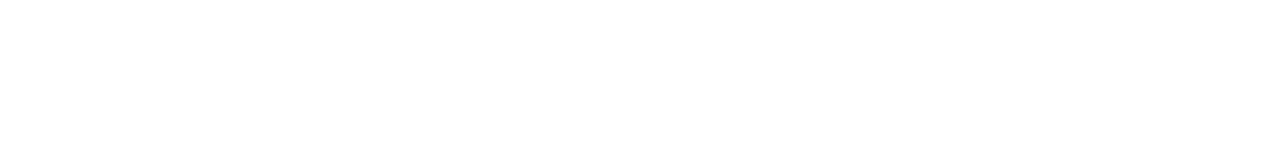
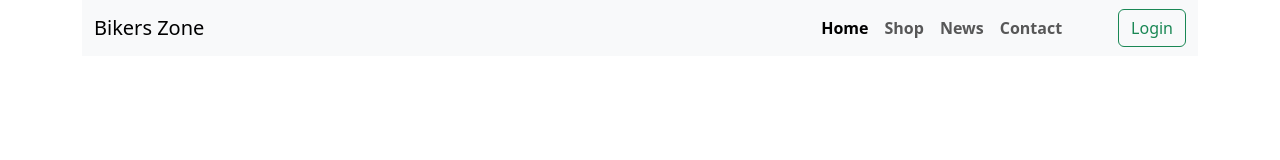
Before and after one commit to Eagl3Eyes/bikers-zone, a plain HTML site: page index.html in a window 1280 px wide. Drawn offline with nearby package versions, Linux system fonts and the light colour scheme.

Commit message:
navbar added

```diff
--- a/index.html
+++ b/index.html
@@ -5,10 +5,42 @@
     <meta http-equiv="X-UA-Compatible" content="IE=edge">
     <meta name="viewport" content="width=device-width, initial-scale=1.0">
     <title>Bikers Zone</title>
+
+    <!-- Style Sheet Link -->
+    <link rel="stylesheet" href="style.css">
+
+    <!-- Bootstrap link -->
+    <link href="https://cdn.jsdelivr.net/npm/bootstrap@5.3.0-alpha1/dist/css/bootstrap.min.css" rel="stylesheet" integrity="sha384-GLhlTQ8iRABdZLl6O3oVMWSktQOp6b7In1Zl3/Jr59b6EGGoI1aFkw7cmDA6j6gD" crossorigin="anonymous">
 </head>
-<body>
+<body class="container-lg">
     <header>
+        <nav class="navbar navbar-expand-lg navbar-light bg-light">
+  <div class="container-fluid">
+    <a class="navbar-brand" href="#">Bikers Zone</a>
+    <button class="navbar-toggler" type="button" data-bs-toggle="collapse" data-bs-target="#navbarSupportedContent" aria-controls="navbarSupportedContent" aria-expanded="false" aria-label="Toggle navigation">
+      <span class="navbar-toggler-icon"></span>
+    </button>
+    <div class="collapse navbar-collapse" id="navbarSupportedContent">
+      <ul class="navbar-nav ms-auto mb-2 mb-lg-0 fw-semibold">
+        <li class="nav-item">
+          <a class="nav-link active" aria-current="page" href="#">Home</a>
+        </li>
+        <li class="nav-item">
+          <a class="nav-link" href="#">Shop</a>
+        </li>
+        <li class="nav-item">
+          <a class="nav-link" href="#">News</a>
+        </li>
+        <li class="nav-item">
+          <a class="nav-link" href="#">Contact</a>
+        </li>
 
+      </ul>
+
+        <button class="ms-5 btn btn-outline-success" type="submit">Login</button>
+    </div>
+  </div>
+</nav>
     </header>
 
     <!-- Main -->
@@ -20,5 +52,9 @@
     <footer>
 
     </footer>
+
+
+    <!-- JavaScript Link -->
+    <script src="https://cdn.jsdelivr.net/npm/bootstrap@5.3.0-alpha1/dist/js/bootstrap.bundle.min.js" integrity="sha384-w76AqPfDkMBDXo30jS1Sgez6pr3x5MlQ1ZAGC+nuZB+EYdgRZgiwxhTBTkF7CXvN" crossorigin="anonymous"></script>
 </body>
 </html>
```
Also changed, not shown: style.css (added).
